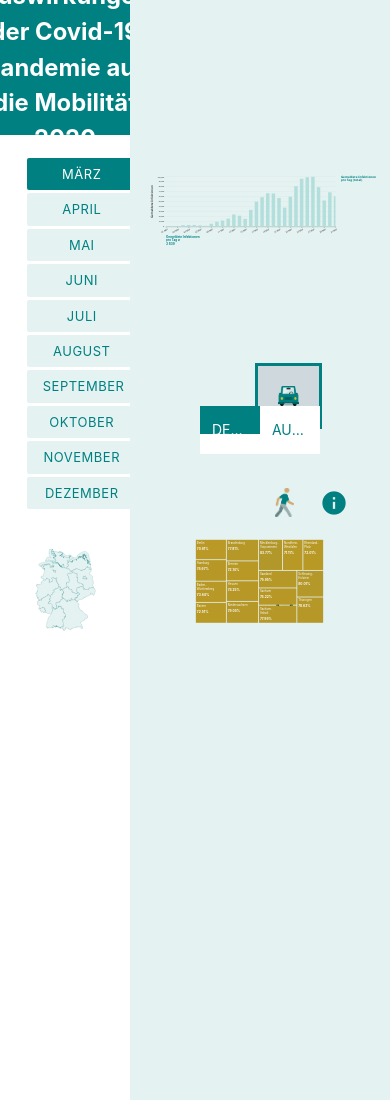
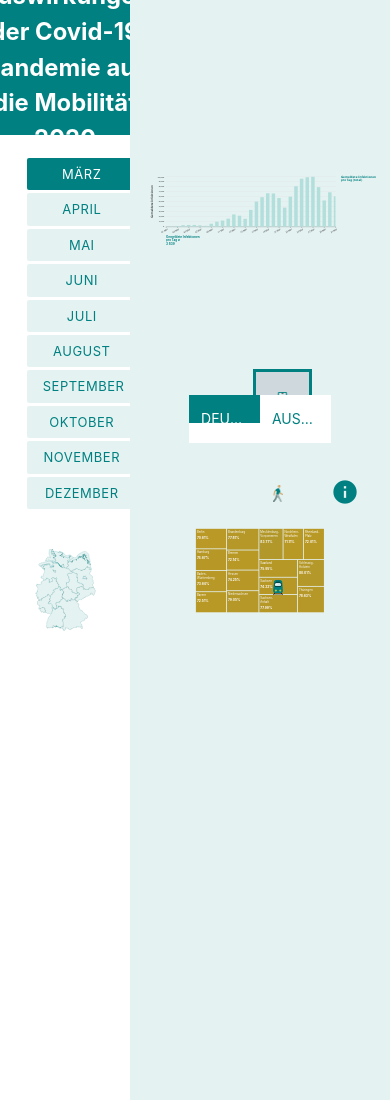
Before and after one commit to parkhyerim/InfoVisProject_WS2021, a website built with Parcel: page src/index.html in a window 390 px wide. Shown: the top 1100 px of the page. Built offline with nearby package versions, Linux system fonts and the light colour scheme.

Commit message:
treemap responsive

```diff
--- a/src/index.html
+++ b/src/index.html
@@ -129,7 +129,7 @@
                             </div>
                             <div class="row">
                                 <!-- Container for Treemap with Mobility -->
-                                <div id="treemapwrapper"></div>
+                                <div class="col s12" id="treemapwrapper"></div>
 
                             </div>
                         </div>
--- a/src/styles.css
+++ b/src/styles.css
@@ -137,7 +137,7 @@ display: table !important;
 }
 #treemapContainer{
   min-height: 100vh;
-  padding:70px;
+  padding:7vh;
 }
 #treemapwrapper{
   display: flex;
@@ -159,7 +159,7 @@ display: table !important;
   justify-content: center;
 }
 .icons{
-  height:8vh;
+  height:5vh;
   margin-left:auto;
   margin-right:auto;
 
@@ -173,13 +173,13 @@ display: table !important;
 }
 
 #car{
-  width: 8vh;
+  width: 7vh;
   padding:0;
   margin: 2vh;
 
 }
 #transit, #walk{
-  width: 7vh;
+  width: 6vh;
   padding:0;
   margin: 2vh;
 
```
